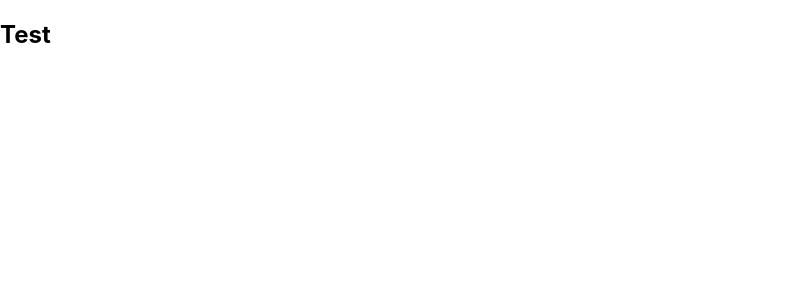
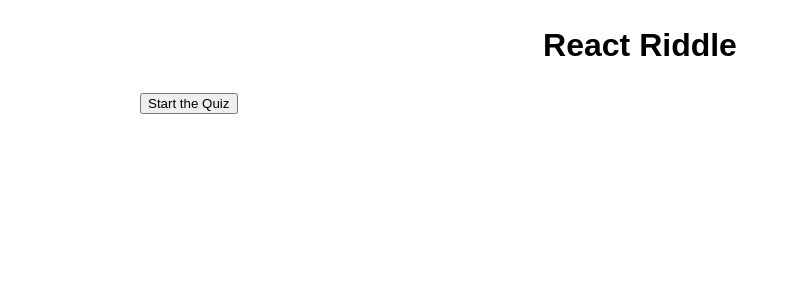
Before and after one commit to Kuba-Jeziorski/react-riddle, a React (Create React App) app: page / in a window 1280 px wide. Shown: the top 300 px of the page, without its empty margins (0-799 px from the left). Built offline with nearby package versions, Linux system fonts and the light colour scheme.

Commit message:
Starting button added

```diff
--- a/public/index.html
+++ b/public/index.html
@@ -24,7 +24,7 @@
       work correctly both with client-side routing and a non-root public URL.
       Learn how to configure a non-root public URL by running `npm run build`.
     -->
-    <title>React App</title>
+    <title>React Riddle</title>
   </head>
   <body>
     <noscript>You need to enable JavaScript to run this app.</noscript>
--- a/src/App.js
+++ b/src/App.js
@@ -1,14 +1,35 @@
+import { useState } from "react";
 import "./index.css";
 
-function Test() {
-  return <h2>Test</h2>;
+function Title() {
+  return <h1 className="flex-centered">React Riddle</h1>;
+}
+
+function StartButton({ onStart, gameState }) {
+  return (
+    <button className={gameState ? "active" : ""} onClick={() => onStart()}>
+      {gameState ? "Finish the Quiz" : "Start the Quiz"}
+    </button>
+  );
 }
 
 function App() {
+  // Start the game
+  const [isStarted, setIsStarted] = useState(false);
+
+  const handleStarting = () => {
+    setIsStarted((previousState) => !previousState);
+
+    let gameState = !isStarted ? "is" : "isnt";
+
+    console.log(`Game ${gameState} started`);
+  };
+
   return (
-    <>
-      <Test />
-    </>
+    <div className="wrapper">
+      <Title />
+      <StartButton onStart={handleStarting} gameState={isStarted} />
+    </div>
   );
 }
 
--- a/src/index.css
+++ b/src/index.css
@@ -1,13 +1,53 @@
-body {
-  margin: 0;
-  font-family: -apple-system, BlinkMacSystemFont, 'Segoe UI', 'Roboto', 'Oxygen',
-    'Ubuntu', 'Cantarell', 'Fira Sans', 'Droid Sans', 'Helvetica Neue',
-    sans-serif;
-  -webkit-font-smoothing: antialiased;
-  -moz-osx-font-smoothing: grayscale;
+:root {
+  /* Colors */
+  --white: #fff;
+  --black: #000;
+
+  /* Fonts */
+  --body-font-size: 16px;
+  --body-line-height: 1.5;
+  --body-font-weight: normal;
+
+  --header-font-weight: bold;
+
+  /* Wrappers */
+  --main-wrapper: 1000px;
 }
 
-code {
-  font-family: source-code-pro, Menlo, Monaco, Consolas, 'Courier New',
-    monospace;
+* {
+  box-sizing: border-box;
 }
+
+html {
+  margin: 0;
+  padding: 0;
+  width: 100%;
+  height: 100vh;
+}
+
+body {
+  background-color: var(--white);
+  color: var(--black);
+  line-height: var(--body-line-height);
+  font-family: sans-serif;
+  font-weight: var(--body-font-weight);
+  -webkit-font-smoothing: antialiased;
+}
+
+h1,
+h2,
+h3 {
+  font-weight: var(--header-font-weight);
+}
+
+.wrapper {
+  max-width: var(--main-wrapper);
+  width: 100%;
+  margin: 0 auto;
+}
+
+.flex-centered {
+  display: flex;
+  justify-content: center;
+  align-items: center;
+}
```
